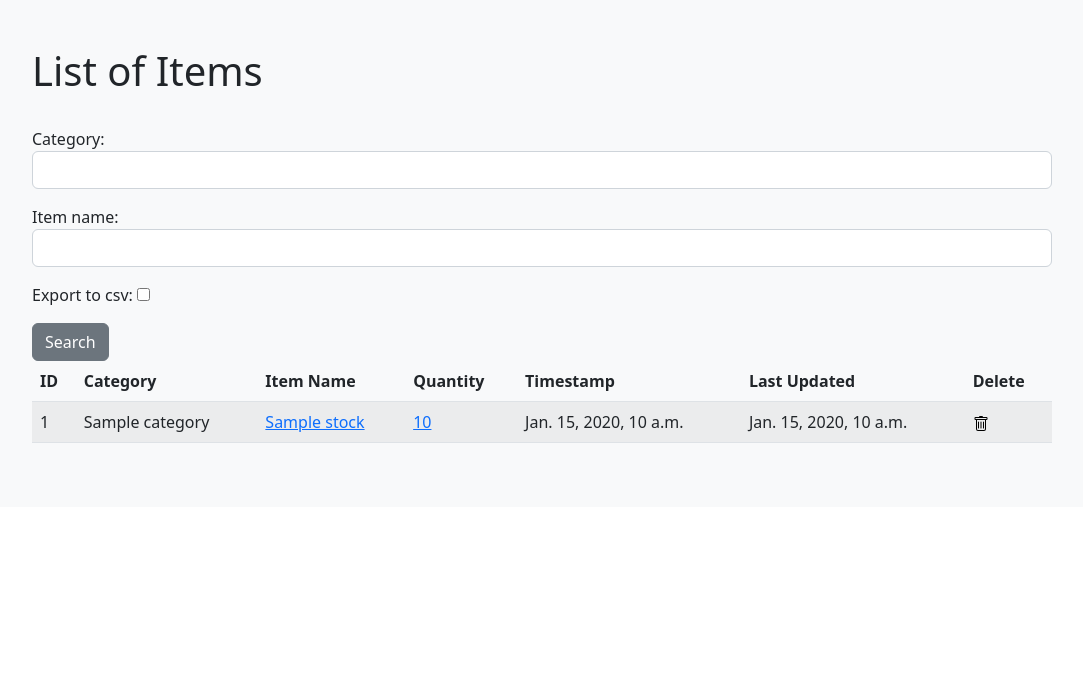
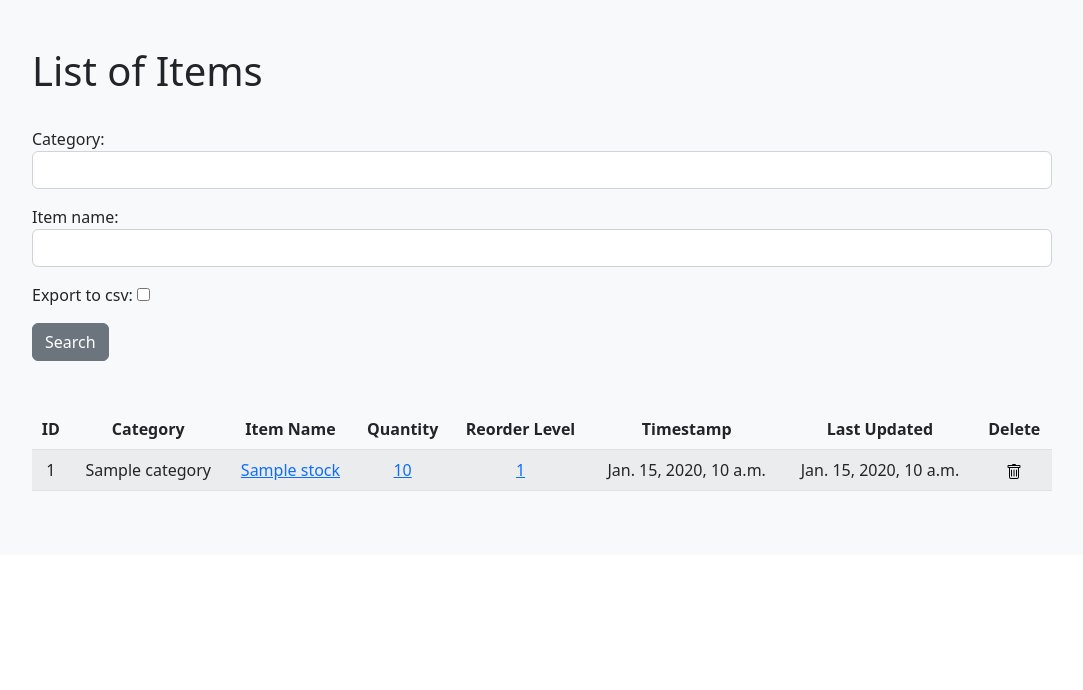
Before and after one commit to Ravishka2000/Stock-Management-System, a Django app: page /listitems/ in a window 1280 px wide. Shown: the part 73-763 px from the top of the page, without its empty margins (98-1181 px from the left). Run offline with Django 4.2, Linux system fonts and the light colour scheme; tables that the repository leaves empty hold one stand-in row (values such as "Sample post"); some libraries are stand-ins or nearby versions.

Commit message:
Create Reorder Level

```diff
--- a/StockManagementSystem/urls.py
+++ b/StockManagementSystem/urls.py
@@ -13,4 +13,6 @@ urlpatterns = [
     path('stockdetail/<str:pk>', views.stock_detail, name='stock_detail'),
     path('issueitems/<str:pk>/', views.issue_items, name='issue_items'),
     path('receiveitems/<str:pk>/', views.receive_items, name='receive_items'),
+    path('reorderlevel/<str:pk>/', views.reorder_level, name='reorder_level'),
+
 ]
--- a/stockmgmt/forms.py
+++ b/stockmgmt/forms.py
@@ -60,3 +60,9 @@ class ReceiveForm(forms.ModelForm):
     class Meta:
         model = Stock
         fields = ['receive_quantity', 'receive_by']
+
+
+class ReorderLevelForm(forms.ModelForm):
+    class Meta:
+        model = Stock
+        fields = ['reorder_level']
--- /dev/null
+++ b/stockmgmt/static/img/List of Stock (1).csv
@@ -0,0 +1,3 @@
+CATEGORY,ITEM NAME,QUANTITY
+Furniture,Desk,8
+IT Equipment,pen,0
--- a/stockmgmt/templates/stockmgmt/listitems.html
+++ b/stockmgmt/templates/stockmgmt/listitems.html
@@ -20,13 +20,16 @@
         <input type="submit" value="Search" class="btn btn-secondary">
     </form>
 
-    <table class="table table-striped table-hover">
+    <br><br>
+
+    <table class="table table-striped table-hover" style="text-align: center;">
         <thead>
             <tr>
                 <th>ID</th>
                 <th>Category</th>
                 <th>Item Name</th>
                 <th>Quantity</th>
+                <th>Reorder Level</th>
                 <th>Timestamp</th>
                 <th>Last Updated</th>
                 <th>Delete</th>
@@ -38,7 +41,16 @@
                 <td>{{ forloop.counter }}</td>
                 <td>{{ instance.category }}</td>
                 <td><a href="{% url 'update_items' instance.id %}"> {{ instance.item_name }}</a></td>
-                <td><a href="{% url 'stock_detail' instance.id %}"> {{ instance.quantity }}</a></td>
+                <td>
+                    {% if instance.quantity <= instance.reorder_level %}
+                        <div style="background-color: #ffe994">
+                            <a href="{% url 'stock_detail' instance.id %}"> {{ instance.quantity }}</a>
+                        </div>
+                    {% else %}
+                        <a href="{% url 'stock_detail' instance.id %}"> {{ instance.quantity }}</a>
+                    {% endif %}
+                </td>
+                <td><a href="{% url 'reorder_level' instance.id %}">{{ instance.reorder_level }}</a></td>
                 <td>{{ instance.timestamp }}</td>
                 <td>{{ instance.last_updated }}</td>
                 <td><a href="{% url 'delete_items' instance.id %}"><img src="{% static 'img/trash.svg' %}" </a></td>
--- a/stockmgmt/views.py
+++ b/stockmgmt/views.py
@@ -3,7 +3,7 @@ from django.http import HttpResponse
 from django.contrib import messages
 import csv
 from .models import Stock
-from .forms import StockCreateForm, StockSearchForm, StockUpdateForm, IssueForm, ReceiveForm
+from .forms import StockCreateForm, StockSearchForm, StockUpdateForm, IssueForm, ReceiveForm, ReorderLevelForm
 
 
 def home(request):
@@ -130,3 +130,21 @@ def receive_items(request, pk):
         "username": 'Receive By: ' + str(request.user),
     }
     return render(request, 'stockmgmt/additems.html', context)
+
+
+def reorder_level(request, pk):
+    queryset = Stock.objects.get(id=pk)
+    form = ReorderLevelForm(request.POST or None, instance=queryset)
+    if form.is_valid():
+        instance = form.save(commit=False)
+        instance.save()
+        messages.success(request, "Reorder level for "
+                         + str(instance.item_name)
+                         + " is updated to "
+                         + str(instance.reorder_level))
+        return redirect("/listitems")
+    context = {
+        "instance": queryset,
+        "form": form,
+    }
+    return render(request, "stockmgmt/additems.html", context)
```
